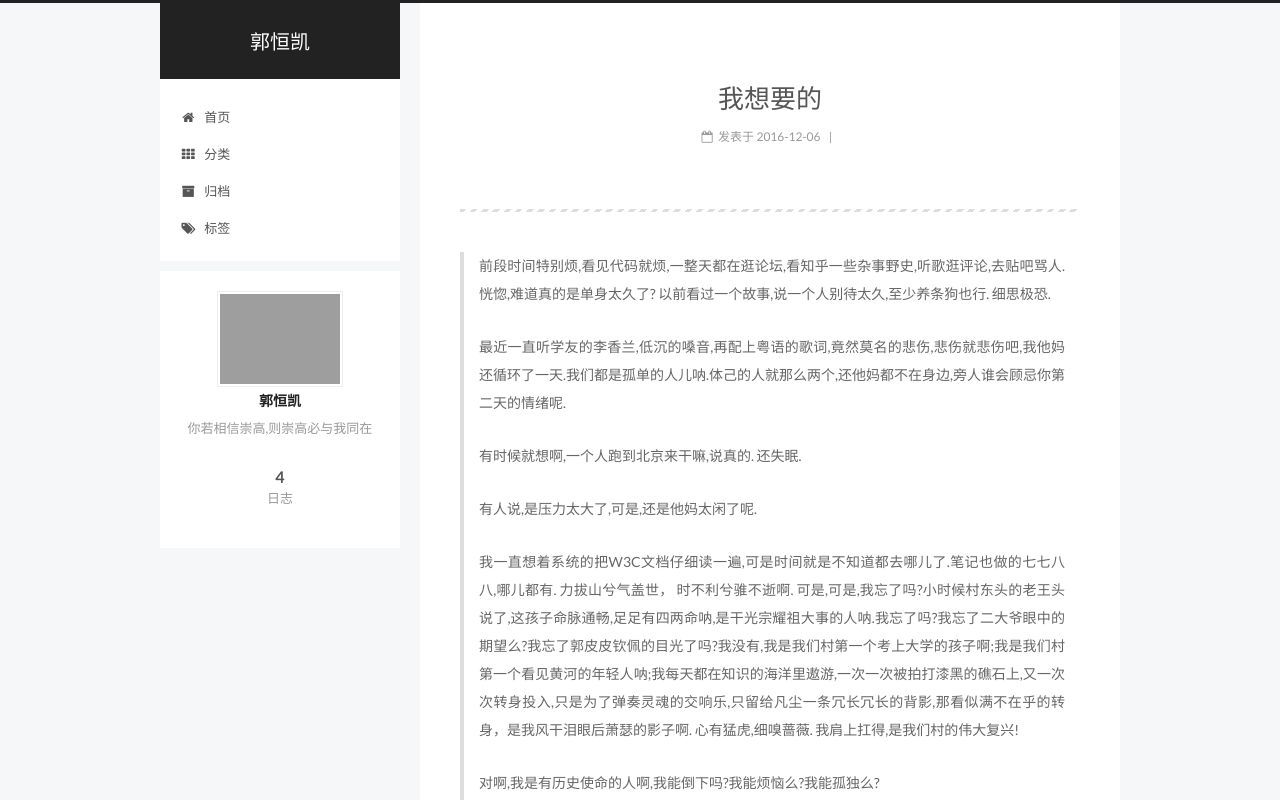
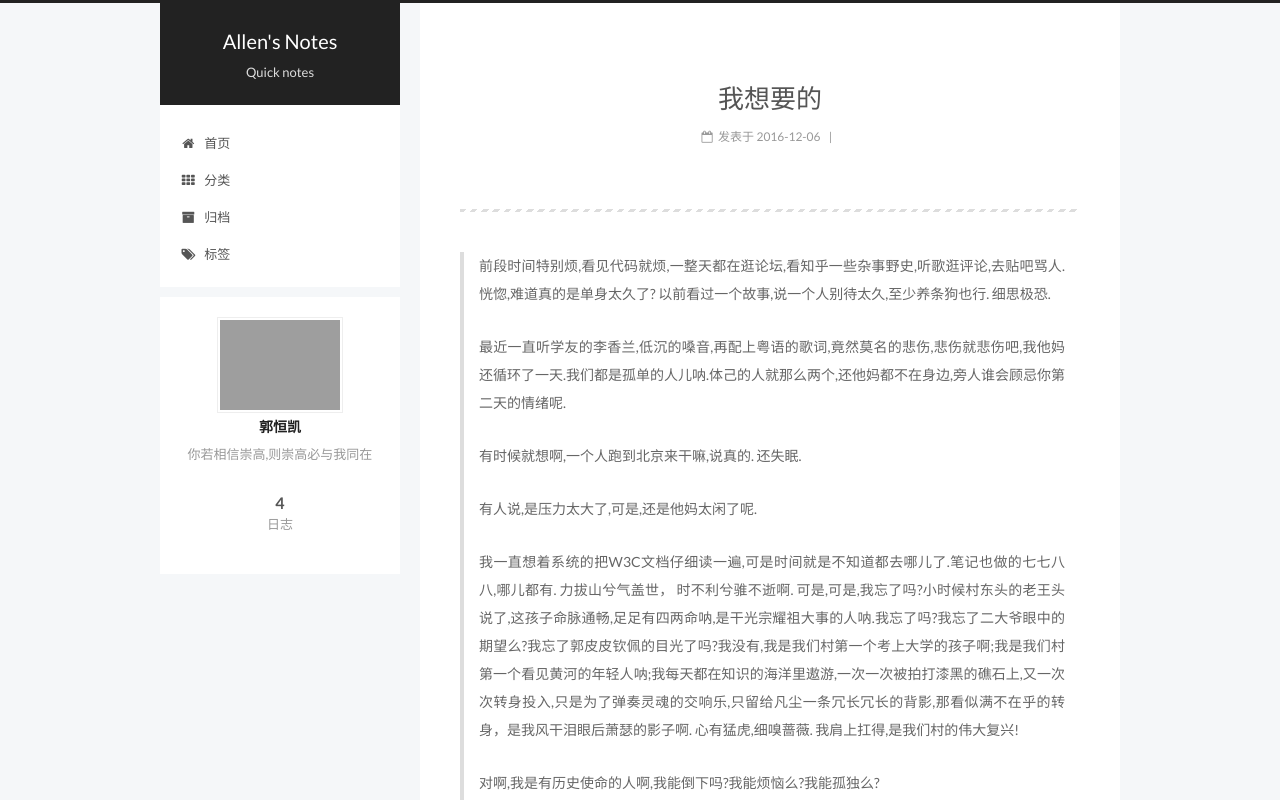
Before and after one commit to guo-Allen/guo-Allen.github.io, a plain HTML site: page index.html in a window 1280 px wide. Shown: the top 800 px of the page. Drawn offline with Linux system fonts and the light colour scheme; grey boxes are pictures that could not be loaded; a script that the page names is missing.

Commit message:
Site updated: 2016-12-07 12:47:35

```diff
--- a/css/main.css
+++ b/css/main.css
@@ -1681,7 +1681,7 @@ pre .javascript .function {
   width: 4px;
   height: 4px;
   border-radius: 50%;
-  background: #c2ff7e;
+  background: #1404fe;
 }
 .links-of-blogroll {
   font-size: 13px;
--- a/index.html
+++ b/index.html
@@ -86,12 +86,12 @@
 
 <meta name="description" content="你若相信崇高,则崇高必与我同在">
 <meta property="og:type" content="website">
-<meta property="og:title" content="郭恒凯">
+<meta property="og:title" content="Allen's Notes">
 <meta property="og:url" content="http://yoursite.com/index.html">
-<meta property="og:site_name" content="郭恒凯">
+<meta property="og:site_name" content="Allen's Notes">
 <meta property="og:description" content="你若相信崇高,则崇高必与我同在">
 <meta name="twitter:card" content="summary">
-<meta name="twitter:title" content="郭恒凯">
+<meta name="twitter:title" content="Allen's Notes">
 <meta name="twitter:description" content="你若相信崇高,则崇高必与我同在">
 
 
@@ -126,7 +126,7 @@
 
 
 
-  <title> 郭恒凯 </title>
+  <title> Allen's Notes </title>
 </head>
 
 <body itemscope itemtype="http://schema.org/WebPage" lang="zh-Hans">
@@ -169,11 +169,11 @@
   <div class="custom-logo-site-title">
     <a href="/"  class="brand" rel="start">
       <span class="logo-line-before"><i></i></span>
-      <span class="site-title">郭恒凯</span>
+      <span class="site-title">Allen's Notes</span>
       <span class="logo-line-after"><i></i></span>
     </a>
   </div>
-  <p class="site-subtitle"></p>
+  <p class="site-subtitle">Quick notes</p>
 </div>
 
 <div class="site-nav-toggle">
@@ -268,9 +268,9 @@
   </span>
 
   <span style="display:none" itemprop="publisher" itemscope itemtype="http://schema.org/Organization">
-    <meta itemprop="name" content="郭恒凯">
+    <meta itemprop="name" content="Allen's Notes">
     <span style="display:none" itemprop="logo" itemscope itemtype="http://schema.org/ImageObject">
-      <img style="display:none;" itemprop="url image" alt="郭恒凯" src="">
+      <img style="display:none;" itemprop="url image" alt="Allen's Notes" src="">
     </span>
   </span>
 
@@ -401,9 +401,9 @@
   </span>
 
   <span style="display:none" itemprop="publisher" itemscope itemtype="http://schema.org/Organization">
-    <meta itemprop="name" content="郭恒凯">
+    <meta itemprop="name" content="Allen's Notes">
     <span style="display:none" itemprop="logo" itemscope itemtype="http://schema.org/ImageObject">
-      <img style="display:none;" itemprop="url image" alt="郭恒凯" src="">
+      <img style="display:none;" itemprop="url image" alt="Allen's Notes" src="">
     </span>
   </span>
 
@@ -575,9 +575,9 @@
   </span>
 
   <span style="display:none" itemprop="publisher" itemscope itemtype="http://schema.org/Organization">
-    <meta itemprop="name" content="郭恒凯">
+    <meta itemprop="name" content="Allen's Notes">
     <span style="display:none" itemprop="logo" itemscope itemtype="http://schema.org/ImageObject">
-      <img style="display:none;" itemprop="url image" alt="郭恒凯" src="">
+      <img style="display:none;" itemprop="url image" alt="Allen's Notes" src="">
     </span>
   </span>
 
@@ -775,9 +775,9 @@
   </span>
 
   <span style="display:none" itemprop="publisher" itemscope itemtype="http://schema.org/Organization">
-    <meta itemprop="name" content="郭恒凯">
+    <meta itemprop="name" content="Allen's Notes">
     <span style="display:none" itemprop="logo" itemscope itemtype="http://schema.org/ImageObject">
-      <img style="display:none;" itemprop="url image" alt="郭恒凯" src="">
+      <img style="display:none;" itemprop="url image" alt="Allen's Notes" src="">
     </span>
   </span>
 
```
Also changed, not shown: 2016/12/03/hello-world/index.html (+6 -6 lines), 2016/12/06/ES5-数组新增的几个Api/index.html (+6 -6 lines), 2016/12/06/严格模式/index.html (+6 -6 lines), 2016/12/06/无题/index.html (+6 -6 lines), archives/2016/12/index.html (+6 -6 lines), archives/2016/index.html (+6 -6 lines), archives/index.html (+6 -6 lines).
